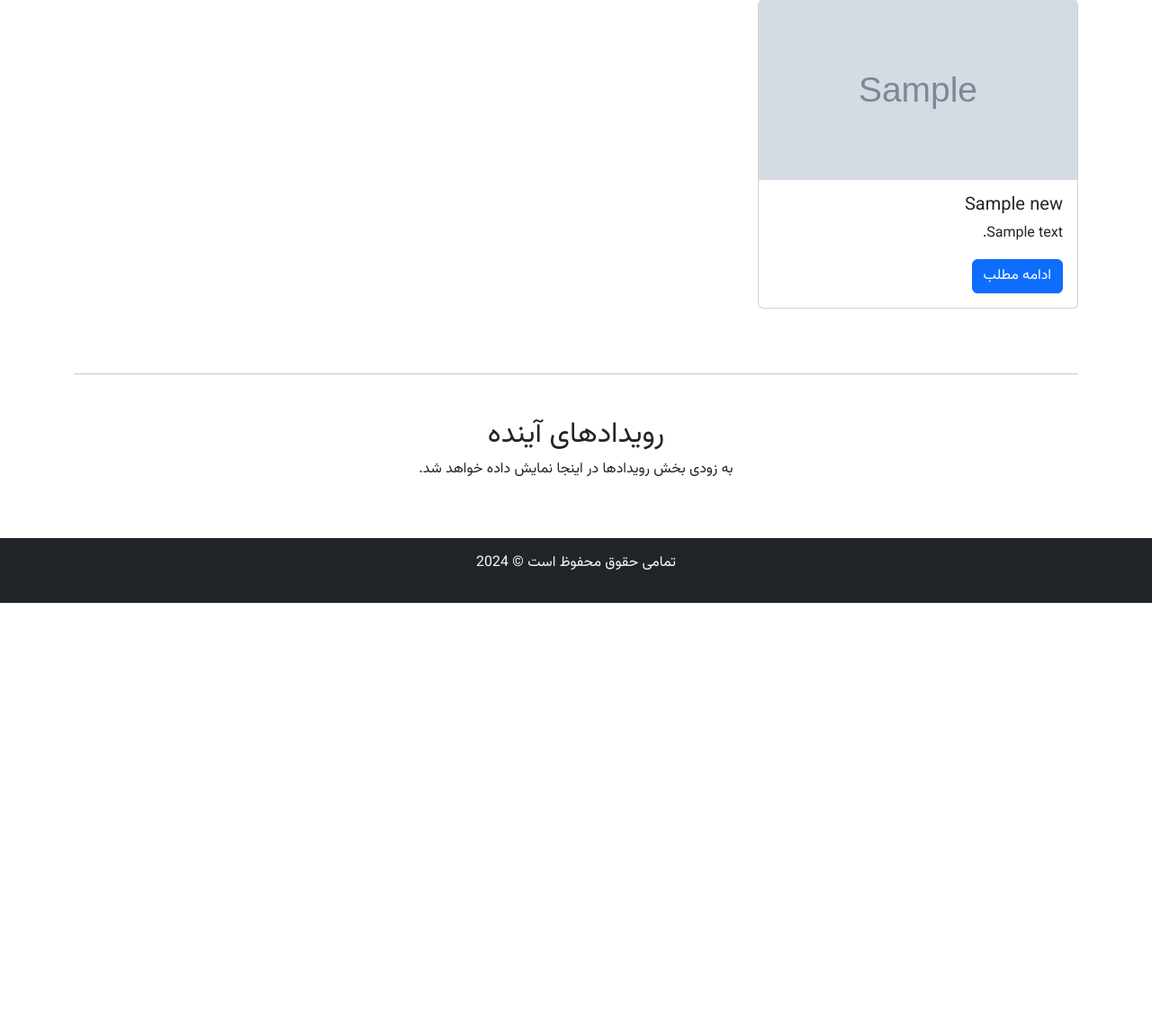
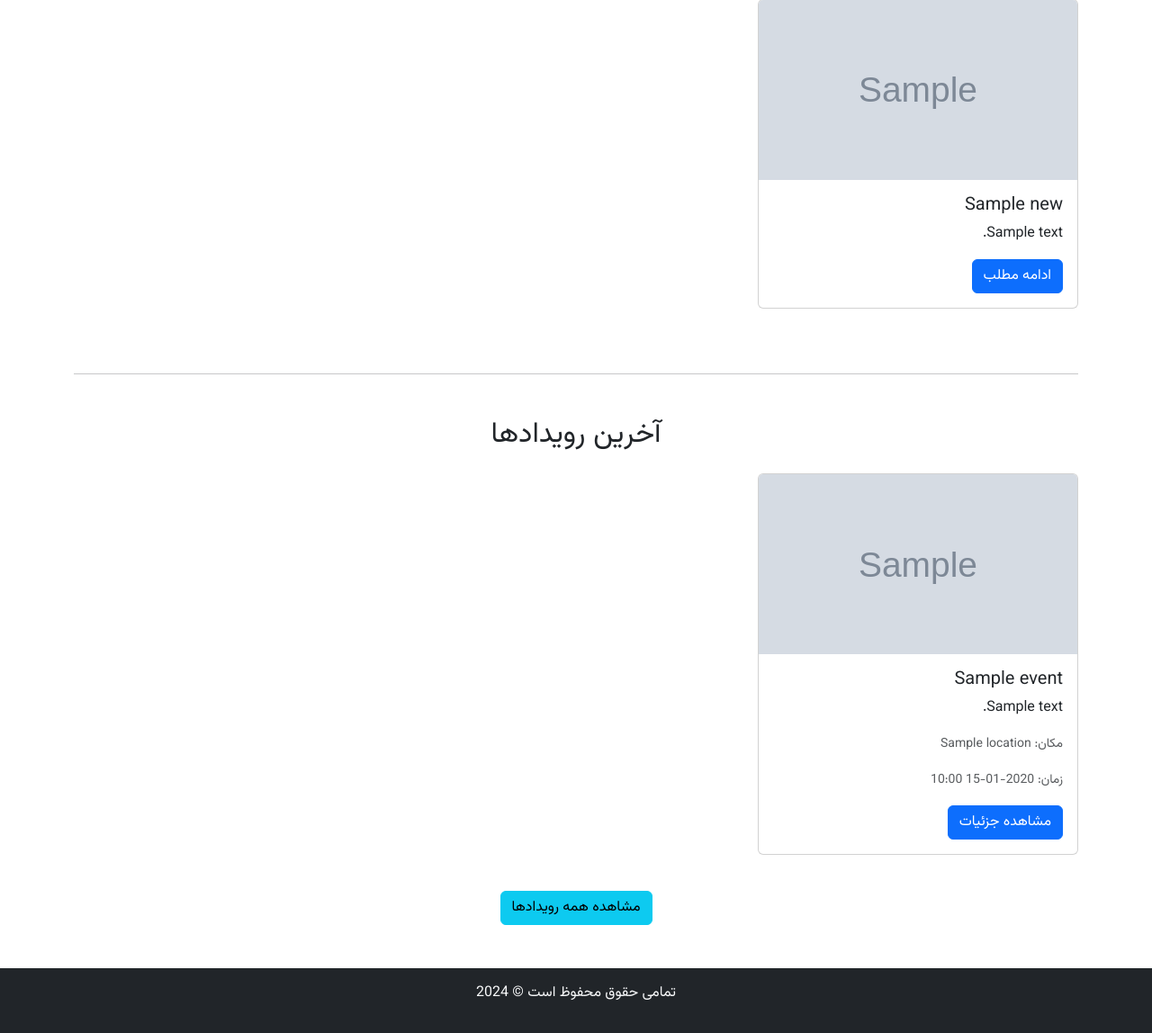
Before and after one commit to mhmdrz22/student-manager, a FastAPI app: template templates/index.html in a window 1280 px wide. Shown: the part 353-1501 px from the top of the page at 90% size. Before the commit the page ends 1023 px from the top, so only its background shows below. Run offline with FastAPI, Linux system fonts and the light colour scheme; the template is opened without the code that fills it: most values are stand-ins (such as "Sample title", 1, 10 or a date in 2020); grey boxes marked "Sample" are stand-in pictures; parts of the project's set-up code (start-up, migrations or seed data) failed here and were passed over.

Commit message:
fix: Display approved events on the home page

```diff
--- a/app/main.py
+++ b/app/main.py
@@ -493,10 +493,11 @@ from sqlalchemy.orm import joinedload
 @app.get("/", response_class=HTMLResponse)
 
 async def read_root(request: Request, db: Session = Depends(get_db), user: models.User = Depends(security.try_get_current_active_user)):
-    """Serves the main page and displays the latest news."""
+    """Serves the main page and displays the latest news and events."""
     news_items = db.query(models.News).options(joinedload(models.News.owner)).filter(models.News.status == "approved").order_by(models.News.created_at.desc()).limit(3).all()
+    event_items = db.query(models.Event).options(joinedload(models.Event.owner)).filter(models.Event.status == "approved").order_by(models.Event.start_time.desc()).limit(3).all()
 
-    return templates.TemplateResponse("index.html", {"request": request, "news_list": news_items, "user": user})
+    return templates.TemplateResponse("index.html", {"request": request, "news_list": news_items, "events_list": event_items, "user": user})
 
 @app.get("/register", response_class=HTMLResponse)
 async def register_page(request: Request):
--- a/templates/index.html
+++ b/templates/index.html
@@ -26,12 +26,30 @@
 
 <hr class="my-5">
 
-<!-- Upcoming Events Teaser (Placeholder) -->
-<div class="row mt-5">
-    <div class="col text-center">
-        <h2>رویدادهای آینده</h2>
-        <p>به زودی بخش رویدادها در اینجا نمایش داده خواهد شد.</p>
-        <!-- <a href="/events" class="btn btn-info">مشاهده همه رویدادها</a> -->
+<h2 class="text-center mb-4">آخرین رویدادها</h2>
+<div class="row">
+    {% for event in events_list %}
+    <div class="col-md-4 mb-4">
+        <div class="card h-100">
+            {% if event.image_url %}
+            <img src="{{ event.image_url }}" class="card-img-top" alt="{{ event.title }}" style="height: 200px; object-fit: cover;">
+            {% endif %}
+            <div class="card-body">
+                <h5 class="card-title">{{ event.title }}</h5>
+                <p class="card-text">{{ event.summary }}</p>
+                <p class="card-text"><small class="text-muted">مکان: {{ event.location }}</small></p>
+                <p class="card-text"><small class="text-muted">زمان: {{ event.start_time.strftime('%Y-%m-%d %H:%M') }}</small></p>
+                <a href="/events/{{ event.id }}" class="btn btn-primary">مشاهده جزئیات</a>
+            </div>
+        </div>
     </div>
+    {% else %}
+    <div class="col">
+        <p class="text-center">رویدادی برای نمایش وجود ندارد.</p>
+    </div>
+    {% endfor %}
+</div>
+<div class="text-center mt-3">
+    <a href="/events" class="btn btn-info">مشاهده همه رویدادها</a>
 </div>
 {% endblock %}
```
